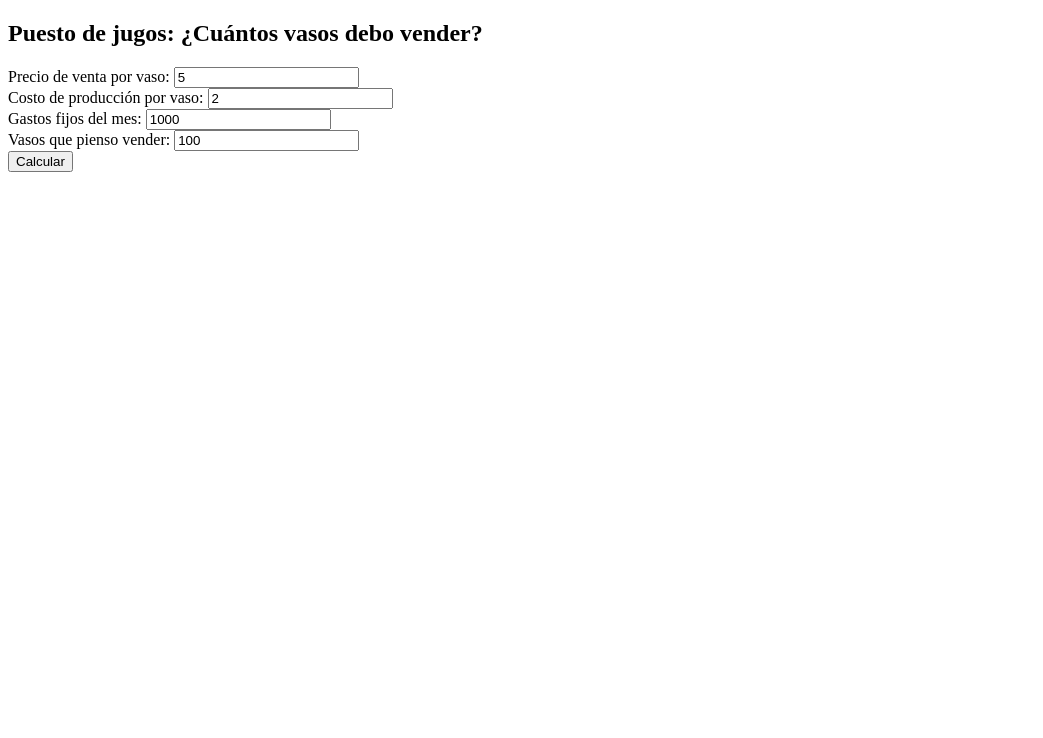
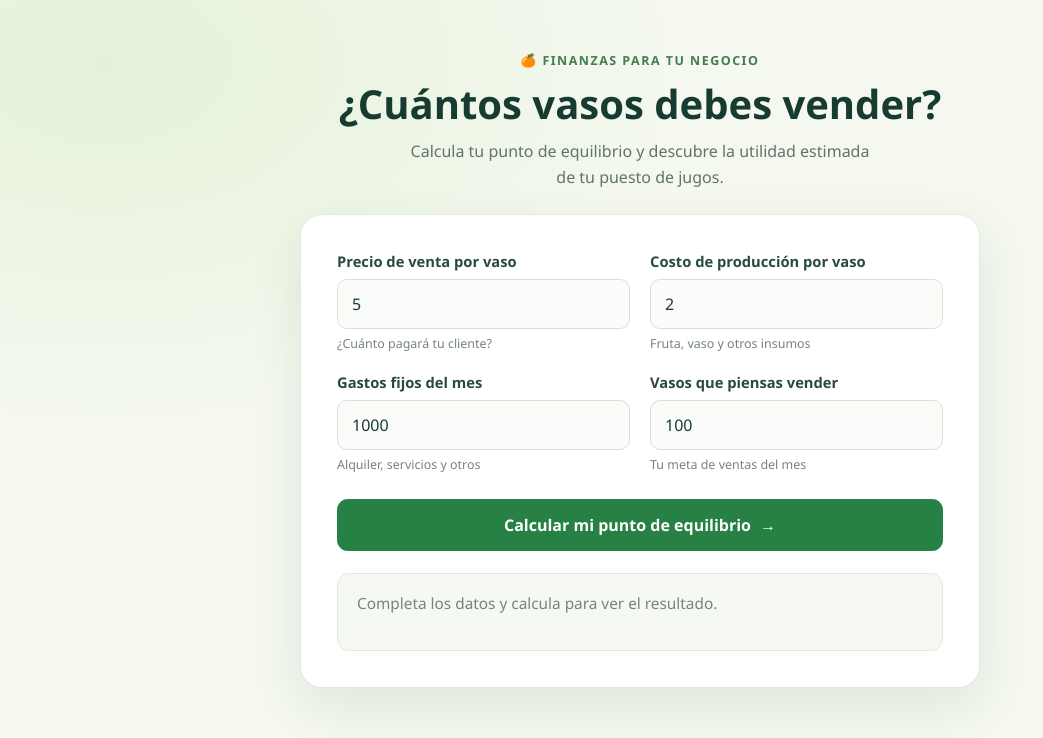
Before and after one commit to diarcilaju/tda-2026, a website: page modelamiento-matematico/index.html in a window 1280 px wide. Shown: the whole page, without its empty margins (0-1043 px from the left). Drawn offline with Linux system fonts and the light colour scheme.

Commit message:
interfaces

```diff
--- /dev/null
+++ b/interfaces/componentes/boton.js
@@ -0,0 +1,5 @@
+function Boton(texto, accion, tipo=''){
+    return `<button class="boton ${tipo}" onclick="${accion}">${texto}</button>`;
+}
+
+//Alt + 96= `
--- /dev/null
+++ b/interfaces/componentes/campo.js
@@ -0,0 +1,6 @@
+function Campo(id, etiqueta, tipo = 'text') {
+  return `<label class="campo">${etiqueta}
+    <input id="${id}" type="${tipo}">
+    <small class="error" id="error-${id}"></small>
+  </label>`;
+}
--- /dev/null
+++ b/interfaces/componentes/tarjeta.js
@@ -0,0 +1,3 @@
+function Tarjeta(titulo, contenido) {
+  return `<section class="tarjeta"><h3>${titulo}</h3>${contenido}</section>`;
+}
--- /dev/null
+++ b/interfaces/estilos.css
@@ -0,0 +1,44 @@
+/* estilos.css: estilos de todos los componentes */
+:root {
+    --azul: #1f5fbf; --rojo: #c0392b; --verde: #1d7a46;
+}
+body {
+     margin: 0; font-family: Arial, sans-serif; background: #f4f6fa;
+}
+.contenedor {
+     max-width: 800px; margin: 0 auto; padding: 16px;
+}
+.boton {
+     background: var(--azul);
+     color: #fff; border: 0;
+     border-radius: 8px;
+     padding: 10px 16px;
+     cursor: pointer;
+}
+
+.boton.peligro {
+     background: var(--rojo);
+}
+
+.tarjeta {
+     background: #fff;
+     border: 1px solid #d5dbe5;
+     border-radius: 8px;
+     padding: 16px;
+     margin-bottom: 16px;
+}
+
+.campo {
+    display: block;
+    margin-bottom: 12px;
+    font-weight: bold;
+    padding-right: 15px;
+ }
+.campo input {
+    display: block;
+    width: 100%;
+    padding: 8px;
+    margin-top: 4px;
+    border: 1px solid #d5dbe5;
+    border-radius: 8px;
+}
--- a/modelamiento-matematico/index.html
+++ b/modelamiento-matematico/index.html
@@ -3,16 +3,221 @@
 <head>
     <meta charset="UTF-8">
     <meta name="viewport" content="width=device-width, initial-scale=1.0">
-    <title>Jugos</title>
+    <meta name="theme-color" content="#f4f8ef">
+    <title>Calculadora de punto de equilibrio | Jugos</title>
+    <style>
+        :root {
+            color-scheme: light;
+            font-family: "Segoe UI", Arial, sans-serif;
+            color: #173b31;
+            background: #f4f8ef;
+            font-synthesis: none;
+            text-rendering: optimizeLegibility;
+        }
+
+        * {
+            box-sizing: border-box;
+        }
+
+        body {
+            min-width: 320px;
+            min-height: 100vh;
+            margin: 0;
+            padding: 48px 20px;
+            background:
+                radial-gradient(ellipse at 8% 8%, #e5f2d9 0, transparent 34%),
+                #f4f8ef;
+        }
+
+        main {
+            width: min(100%, 680px);
+            margin: 0 auto;
+        }
+
+        .intro {
+            margin: 0 0 24px;
+            text-align: center;
+        }
+
+        .eyebrow {
+            display: inline-block;
+            margin-bottom: 12px;
+            color: #447b51;
+            font-size: 0.78rem;
+            font-weight: 700;
+            letter-spacing: 0.12em;
+            text-transform: uppercase;
+        }
+
+        h1 {
+            margin: 0;
+            color: #173b31;
+            font-size: clamp(1.8rem, 5vw, 2.5rem);
+            line-height: 1.15;
+        }
+
+        .intro p {
+            max-width: 480px;
+            margin: 12px auto 0;
+            color: #60746a;
+            font-size: 1rem;
+            line-height: 1.6;
+        }
+
+        .calculator {
+            padding: clamp(22px, 5vw, 36px);
+            border: 1px solid #e4eadf;
+            border-radius: 22px;
+            background: #fff;
+            box-shadow: 0 18px 50px rgb(35 70 48 / 9%);
+        }
+
+        .fields {
+            display: grid;
+            grid-template-columns: repeat(2, minmax(0, 1fr));
+            gap: 20px;
+        }
+
+        .field label {
+            display: block;
+            margin-bottom: 8px;
+            color: #294b3d;
+            font-size: 0.92rem;
+            font-weight: 650;
+        }
+
+        .field input {
+            width: 100%;
+            min-height: 50px;
+            padding: 0 14px;
+            border: 1px solid #d7e1d5;
+            border-radius: 10px;
+            outline: none;
+            background: #fbfcfa;
+            color: #173b31;
+            font: inherit;
+            transition: border-color 160ms ease, box-shadow 160ms ease;
+        }
+
+        .field input:focus {
+            border-color: #4b9a59;
+            box-shadow: 0 0 0 3px rgb(75 154 89 / 16%);
+        }
+
+        .field input::placeholder {
+            color: #8b9b91;
+        }
+
+        .field-hint {
+            display: block;
+            margin-top: 6px;
+            color: #75857b;
+            font-size: 0.78rem;
+        }
+
+        button {
+            display: flex;
+            width: 100%;
+            min-height: 52px;
+            align-items: center;
+            justify-content: center;
+            gap: 9px;
+            margin-top: 26px;
+            border: 0;
+            border-radius: 11px;
+            background: #278044;
+            color: #fff;
+            cursor: pointer;
+            font: inherit;
+            font-size: 1rem;
+            font-weight: 700;
+            transition: background 160ms ease, transform 160ms ease;
+        }
+
+        button:hover {
+            transform: translateY(-1px);
+            background: #1e6e38;
+        }
+
+        button:focus-visible {
+            outline: 3px solid #a8d58e;
+            outline-offset: 3px;
+        }
+
+        .result {
+            min-height: 78px;
+            margin-top: 22px;
+            padding: 17px 19px;
+            border: 1px solid #e1eadb;
+            border-radius: 12px;
+            background: #f5f9f1;
+            color: #294b3d;
+            font-size: 0.96rem;
+            line-height: 1.7;
+            white-space: pre-line;
+        }
+
+        .result:empty::before {
+            color: #75857b;
+            content: "Completa los datos y calcula para ver el resultado.";
+        }
+
+        @media (max-width: 520px) {
+            body {
+                padding: 32px 16px;
+            }
+
+            .fields {
+                grid-template-columns: 1fr;
+                gap: 16px;
+            }
+        }
+
+        @media (prefers-reduced-motion: reduce) {
+            *,
+            *::before,
+            *::after {
+                scroll-behavior: auto !important;
+                transition-duration: 0.01ms !important;
+            }
+        }
+    </style>
 </head>
 <body>
-    <h2>Puesto de jugos: ¿Cuántos vasos debo vender?</h2>
-    Precio de venta por vaso: <input type="number" id="precio" value="5"><br>
-    Costo de producción por vaso: <input type="number" id="variable" value="2"><br>
-    Gastos fijos del mes: <input type="number" id="fijo" value="1000"><br>
-    Vasos que pienso vender: <input type="number" id="vasos" value="100"><br>
-    <button onclick="calcular()">Calcular</button>
-    <p id="resultado"></p>
+    <main>
+        <header class="intro">
+            <span class="eyebrow">🍊 Finanzas para tu negocio</span>
+            <h1>¿Cuántos vasos debes vender?</h1>
+            <p>Calcula tu punto de equilibrio y descubre la utilidad estimada de tu puesto de jugos.</p>
+        </header>
+
+        <section class="calculator" aria-label="Datos del negocio">
+            <div class="fields">
+                <div class="field">
+                    <label for="precio">Precio de venta por vaso</label>
+                    <input type="number" id="precio" value="5" min="0" step="0.01" inputmode="decimal">
+                    <span class="field-hint">¿Cuánto pagará tu cliente?</span>
+                </div>
+                <div class="field">
+                    <label for="variable">Costo de producción por vaso</label>
+                    <input type="number" id="variable" value="2" min="0" step="0.01" inputmode="decimal">
+                    <span class="field-hint">Fruta, vaso y otros insumos</span>
+                </div>
+                <div class="field">
+                    <label for="fijo">Gastos fijos del mes</label>
+                    <input type="number" id="fijo" value="1000" min="0" step="0.01" inputmode="decimal">
+                    <span class="field-hint">Alquiler, servicios y otros</span>
+                </div>
+                <div class="field">
+                    <label for="vasos">Vasos que piensas vender</label>
+                    <input type="number" id="vasos" value="100" min="0" step="1" inputmode="numeric">
+                    <span class="field-hint">Tu meta de ventas del mes</span>
+                </div>
+            </div>
+            <button type="button" onclick="calcular()">Calcular mi punto de equilibrio <span aria-hidden="true">→</span></button>
+            <div class="result" id="resultado" role="status" aria-live="polite"></div>
+        </section>
+    </main>
     <script src="modelo.js"></script>
 </body>
 </html>
```
Also changed, not shown: interfaces/app1/app.js (added, +20 -0 lines), interfaces/app1/index.html (added, +16 -0 lines), interfaces/servidor.js (added, +14 -0 lines), interfaces/app2/app.js (added), interfaces/app2/index.html (added).
